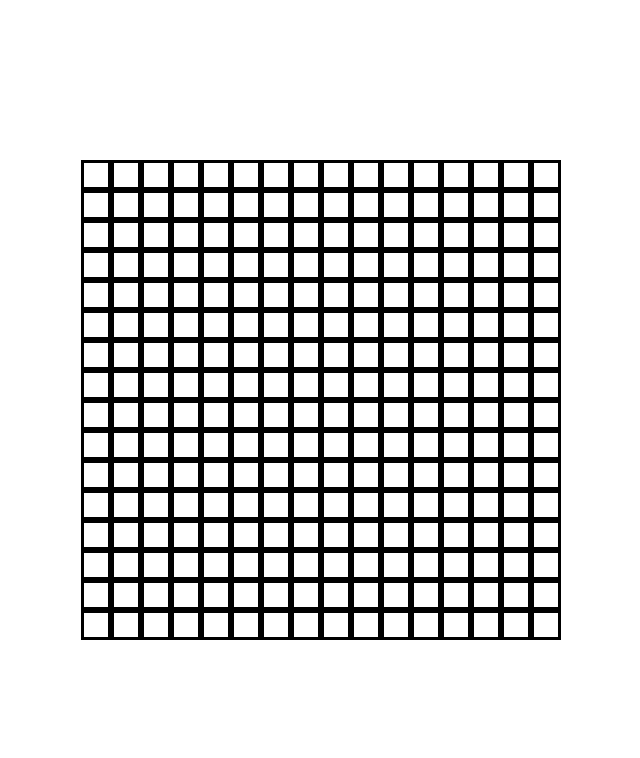
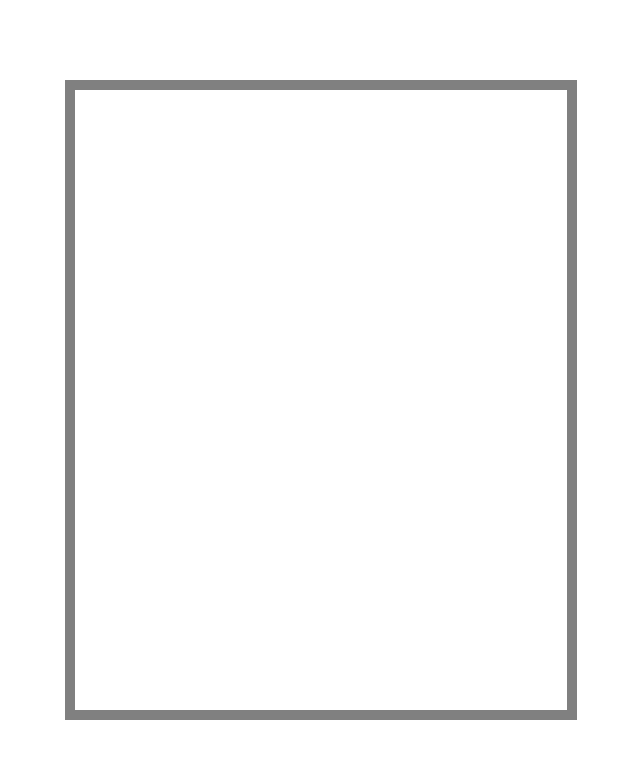
Before and after one commit to brian-baugher/odin-etch-a-sketch, a plain HTML site: page index.html in a window 1280 px wide. Shown: the whole page, without its empty margins (319-959 px from the left). Drawn offline with Linux system fonts and the light colour scheme.

Commit message:
update to flex correctly

```diff
--- a/script.js
+++ b/script.js
@@ -31,5 +31,5 @@ const boxes = document.querySelectorAll('.box')
 
 boxes.forEach( (x)=>{
     x.addEventListener('mouseover', () => hovering(x))
-    x.addEventListener('mouseleave', () => off(x))
+    //x.addEventListener('mouseleave', () => off(x))
 })
--- a/style.css
+++ b/style.css
@@ -9,6 +9,8 @@ body{
     align-items: center;
     height: 100%;
     margin: 0;
+    flex: 0;
+    /*border: solid 10px blue;*/
 }
 
 #grid {
@@ -16,6 +18,10 @@ body{
     flex-direction: column;
     justify-content: center;
     align-items: center;
+    height: 80%;
+    width: 40%;
+    box-sizing: border-box;
+    border: solid grey 10px;
 }
 
 #grid *{
@@ -26,13 +32,14 @@ body{
     display: flex;
     justify-content: center;
     align-items: center;
-    height: 30px;
+    height: 100%;
+    width: 100%;
     flex: 1;
 }
 
 .box{
-    border: solid;
-    width: 30px;
-    height: 30px;
+    /*border: solid;*/
+    width: 100%;
+    height: 100%;
     flex: 1;
 }
```
